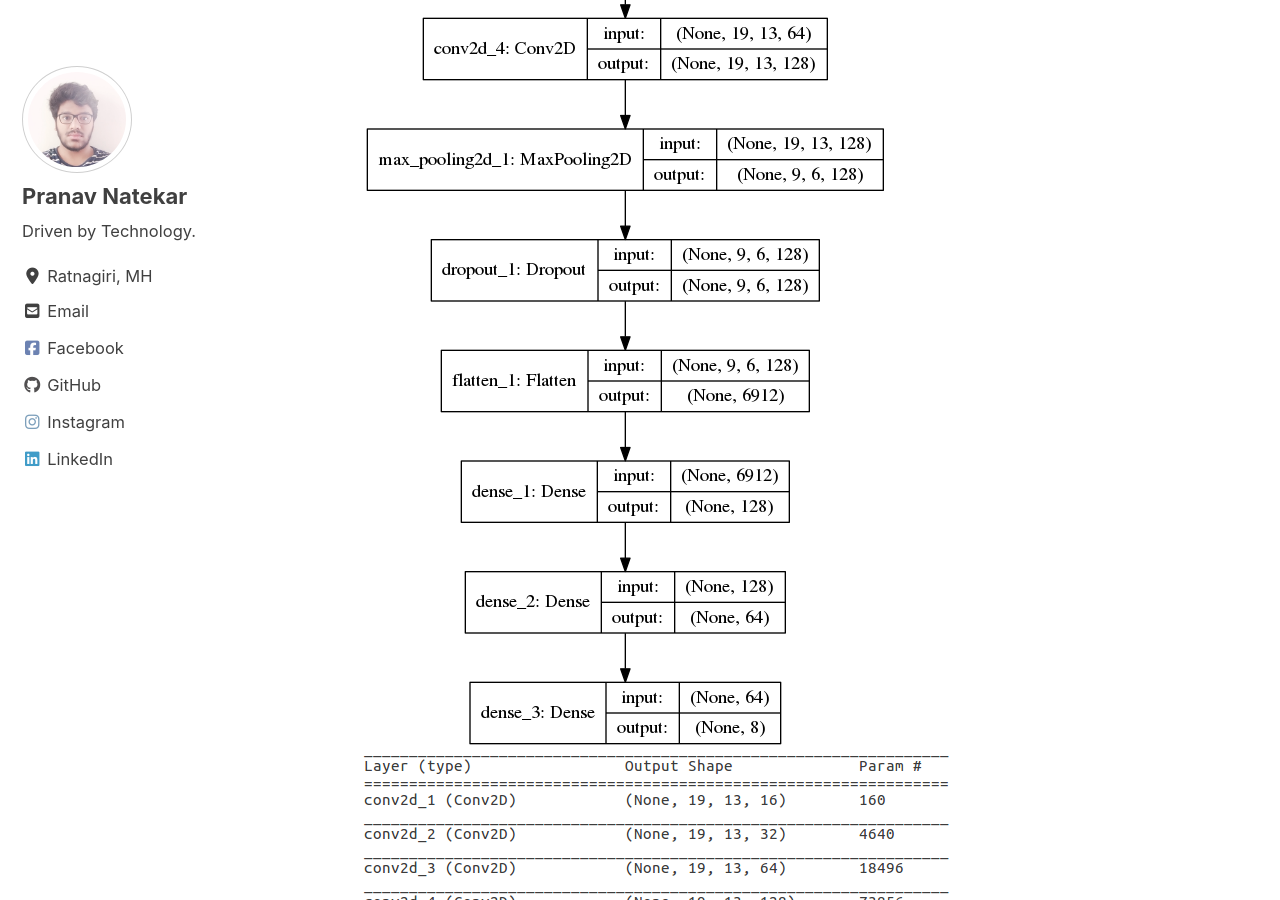
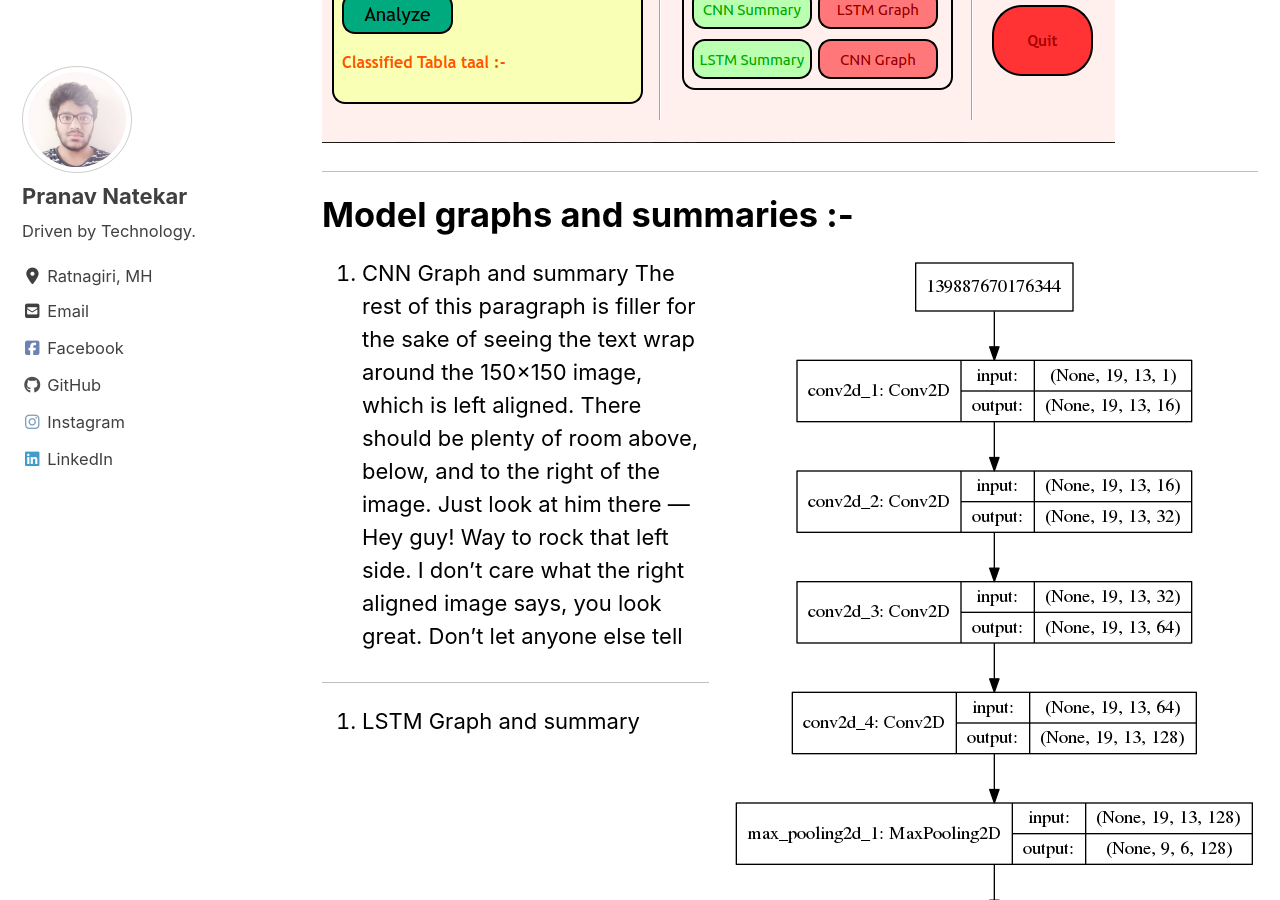
Before and after one commit to pranav6670/pranav6670.github.io, a Jekyll site: the page built from _posts/2019-06-29-taaladetection.md, in a window 1280 px wide and 900 px high, scrolled down 6322 px. Built offline with Jekyll 4.4.1, drawn with Linux system fonts in a browser that asks for light colours; cached includes are drawn as plain includes; nearby versions of some CDN libraries; comment, search, counter and statistics services are not loaded.

Commit message:
Post modified

```diff
--- a/_posts/2019-06-29-taaladetection.md
+++ b/_posts/2019-06-29-taaladetection.md
@@ -96,14 +96,19 @@ The GUI was made using PyQt5.
 # Model graphs and summaries :-
 
   1. CNN Graph and summary
-  <img src="{{ site.url }}{{ site.baseurl }}/images/Tabla project/convmodel.png" alt="cnnGraph">
-  <img src="{{ site.url }}{{ site.baseurl }}/images/Tabla project/conv_summ.png" alt="cnnSummary">
+![image-right](/images/Tabla project/convmodel.png){: .align-right}
+The rest of this paragraph is filler for the sake of seeing the text wrap around the 150×150 image, which is left aligned. There should be plenty of room above, below, and to the right of the image. Just look at him there — Hey guy! Way to rock that left side. I don’t care what the right aligned image says, you look great. Don’t let anyone else tell
+
+![image-left](/images/Tabla project/conv_summ.png){: .align-left}
+
+<!-- <img src="{{ site.url }}{{ site.baseurl }}/images/Tabla project/convmodel.png" alt="cnnGraph">
+<img src="{{ site.url }}{{ site.baseurl }}/images/Tabla project/conv_summ.png" alt="cnnSummary"> -->
 
 ---
 
   2. LSTM Graph and summary
-  <img src="{{ site.url }}{{ site.baseurl }}/images/Tabla project/recmodel.png" alt="lstmGraph">
-  <img src="{{ site.url }}{{ site.baseurl }}/images/Tabla project/rec_summ.png" alt="lstmSummary">
+<img src="{{ site.url }}{{ site.baseurl }}/images/Tabla project/recmodel.png" alt="lstmGraph">
+<img src="{{ site.url }}{{ site.baseurl }}/images/Tabla project/rec_summ.png" alt="lstmSummary">
 
 ---
 
```
Also changed, not shown: other parts of _posts/2019-06-29-taaladetection.md (+1 -1 lines), index.html (+11 -12 lines).
